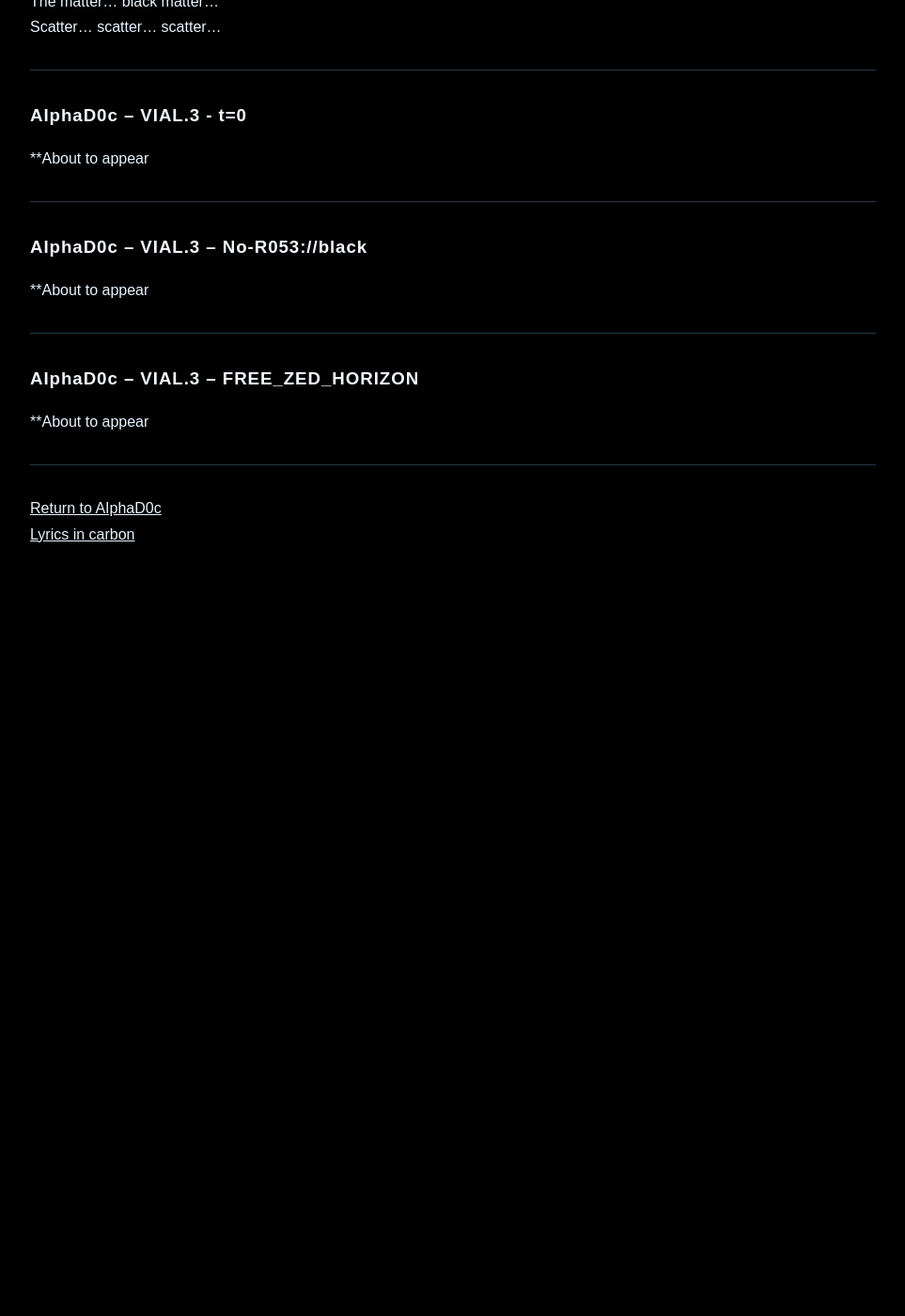
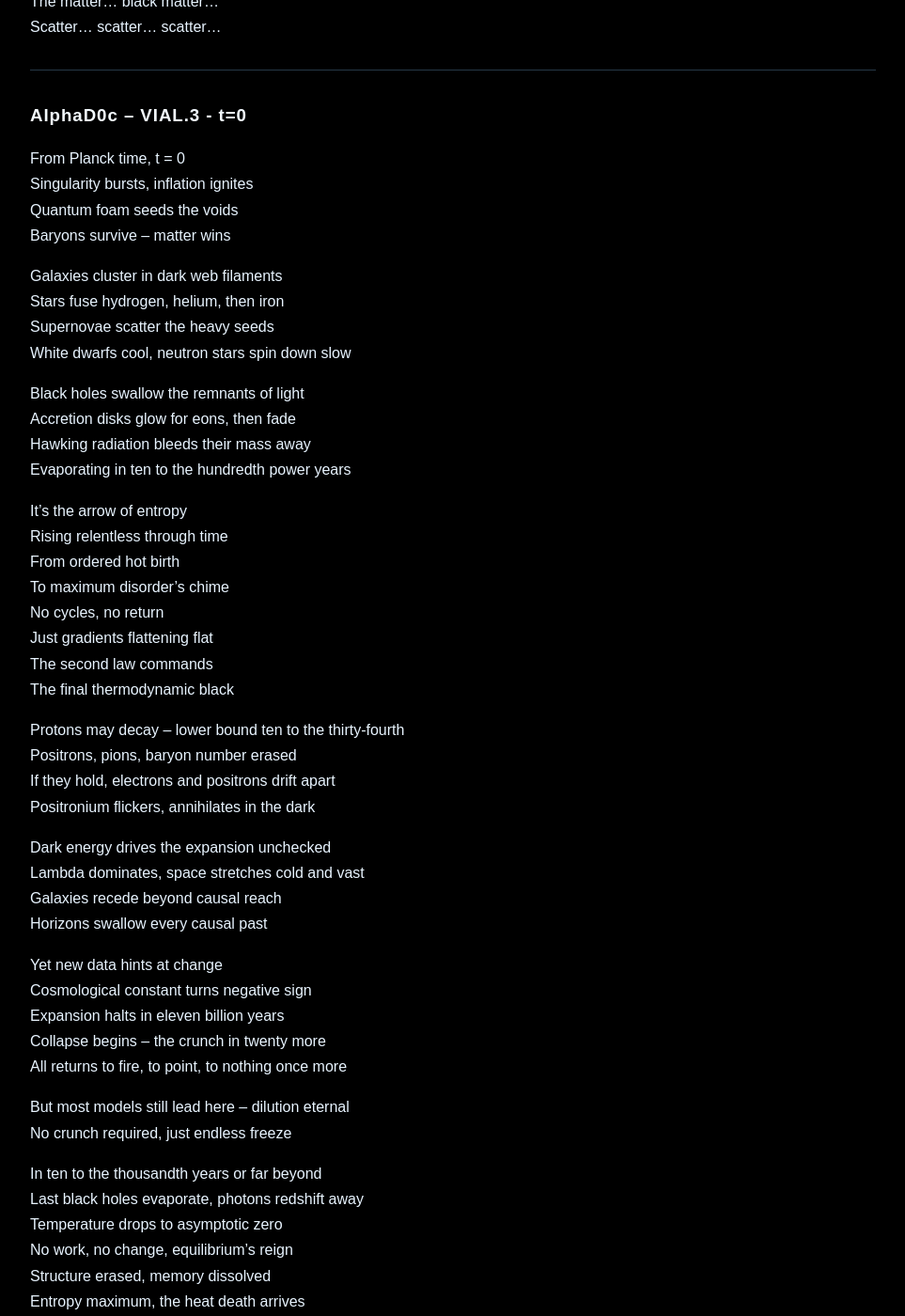
Before and after one commit to AIphaD0c/AIphaD0ctrine, a Jekyll site: the page built from vial3.md, in a window 1280 px wide and 1400 px high, scrolled down 2150 px. Shown: the whole window at 94% size, without its empty margins (158-1121 px from the left). Built offline with Jekyll 4.4.1, drawn with Linux system fonts in a browser that asks for light colours; our own code applies the rules of GitHub Pages for plain Markdown files; before the commit the page ends 2780 px from its top, so only the background shows below that; some of the changed text lies outside the part shown.

Commit message:
Update vial3.md

```diff
--- a/vial3.md
+++ b/vial3.md
@@ -73,7 +73,64 @@ Scatter… scatter… scatter…
 
 ### AIphaD0c – VIAL.3 - t=0
 
-**About to appear
+From Planck time, t = 0
+Singularity bursts, inflation ignites
+Quantum foam seeds the voids
+Baryons survive – matter wins
+
+Galaxies cluster in dark web filaments
+Stars fuse hydrogen, helium, then iron
+Supernovae scatter the heavy seeds
+White dwarfs cool, neutron stars spin down slow
+
+Black holes swallow the remnants of light
+Accretion disks glow for eons, then fade
+Hawking radiation bleeds their mass away
+Evaporating in ten to the hundredth power years
+
+It’s the arrow of entropy
+Rising relentless through time
+From ordered hot birth
+To maximum disorder’s chime
+No cycles, no return
+Just gradients flattening flat
+The second law commands
+The final thermodynamic black
+
+Protons may decay – lower bound ten to the thirty-fourth
+Positrons, pions, baryon number erased
+If they hold, electrons and positrons drift apart
+Positronium flickers, annihilates in the dark
+
+Dark energy drives the expansion unchecked
+Lambda dominates, space stretches cold and vast
+Galaxies recede beyond causal reach
+Horizons swallow every causal past
+
+Yet new data hints at change
+Cosmological constant turns negative sign
+Expansion halts in eleven billion years
+Collapse begins – the crunch in twenty more
+All returns to fire, to point, to nothing once more
+
+But most models still lead here – dilution eternal
+No crunch required, just endless freeze
+
+In ten to the thousandth years or far beyond
+Last black holes evaporate, photons redshift away
+Temperature drops to asymptotic zero
+No work, no change, equilibrium’s reign
+Structure erased, memory dissolved
+Entropy maximum, the heat death arrives
+Silent, cold, indifferent void
+
+From quantum foam… to maximum entropy
+The cosmos fades not with bang
+But with eternal, irreversible
+Dilution…
+Dilution…
+Dilution…
+We will never know, and we will never see
 
 ---
 
```
